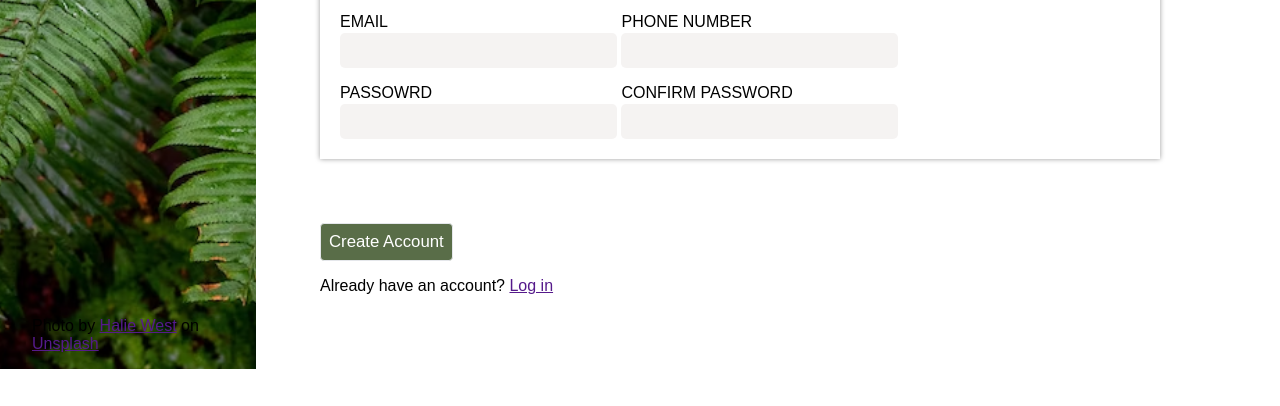
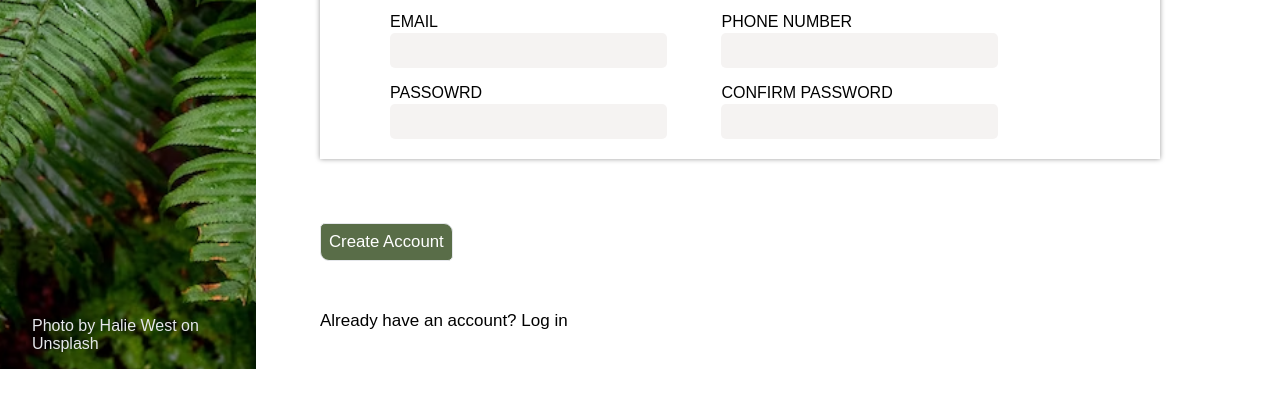
Before and after one commit to nmcev/Odin-Sign-Up-form, a plain HTML site: page index.html in a window 1280 px wide. Shown: the part 394-800 px from the top of the page. Drawn offline with Linux system fonts and the light colour scheme.

Commit message:
styling the page

```diff
--- a/style.css
+++ b/style.css
@@ -9,6 +9,7 @@
     --primary-dark-hsl: 200,100%,6%;
     --success-hsl : 100 , 60% , 50%;
      --error-hsl : 0, 60% , 50%;
+
 }
 body{
     margin: 0;
@@ -44,7 +45,16 @@ body{
 .copy-right{
     margin-top: 23.6rem;
     margin-left: 2rem;
+    color: #E5E7EB;
 }
+.copy-right a{
+  color: #E5E7EB;
+  text-decoration: none;
+}
+.copy-right a:hover{
+    text-decoration: underline;
+    color: hsl(var(--primary-light-hsl));
+  }
 
 .para{
     font-weight: bold;
@@ -78,7 +88,7 @@ box-shadow:  0 0 5px rgba(0, 0, 0, 0.4);
 .button{
     margin-top: 4rem;
     padding: .5rem;
-    border-radius: 4px;
+    border-radius: 5px 9px ;
     border: 1px  solid #E5E7EB;
     background-color: #596D48;
     font-size: 1.05rem;
@@ -98,3 +108,27 @@ input {
 label{
     position: absolute;
 }
+
+.log-in{
+    margin-top: 50px;
+    font-weight: lighter;
+    font-size: 17px
+}
+
+.log-in a{
+    color: #000000;
+    text-decoration: none;
+  }
+  .log-in a:hover{
+      text-decoration: underline;
+      color: hsl(var(--primary-dark-hsl));
+    }
+
+    input , label {
+        margin-left: 50px;
+    }
+
+    input:focus{
+        border: 1px solid hsl(var(--success-hsl));
+        box-shadow: 0 0 0 .1px
+    }
```
